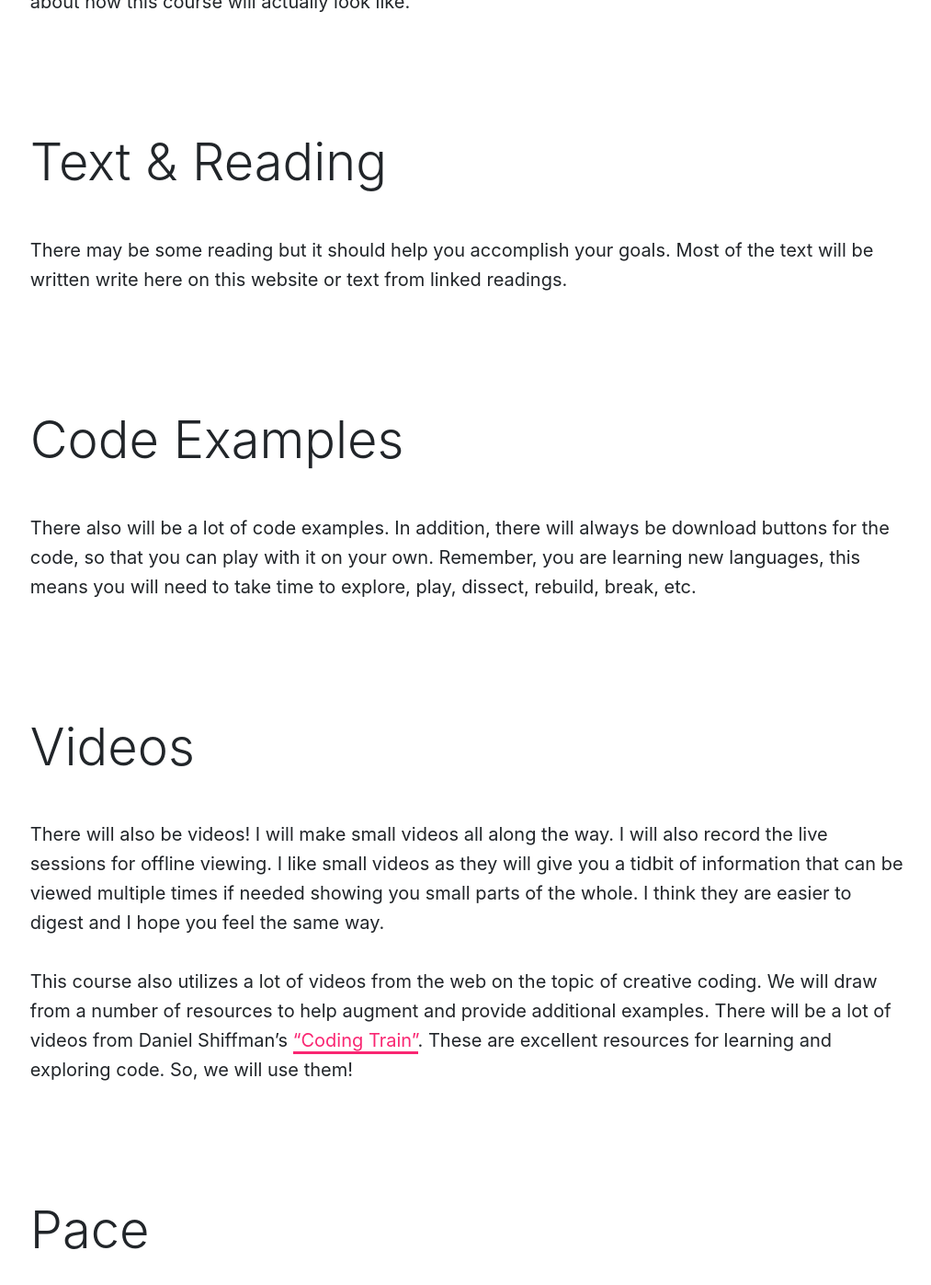
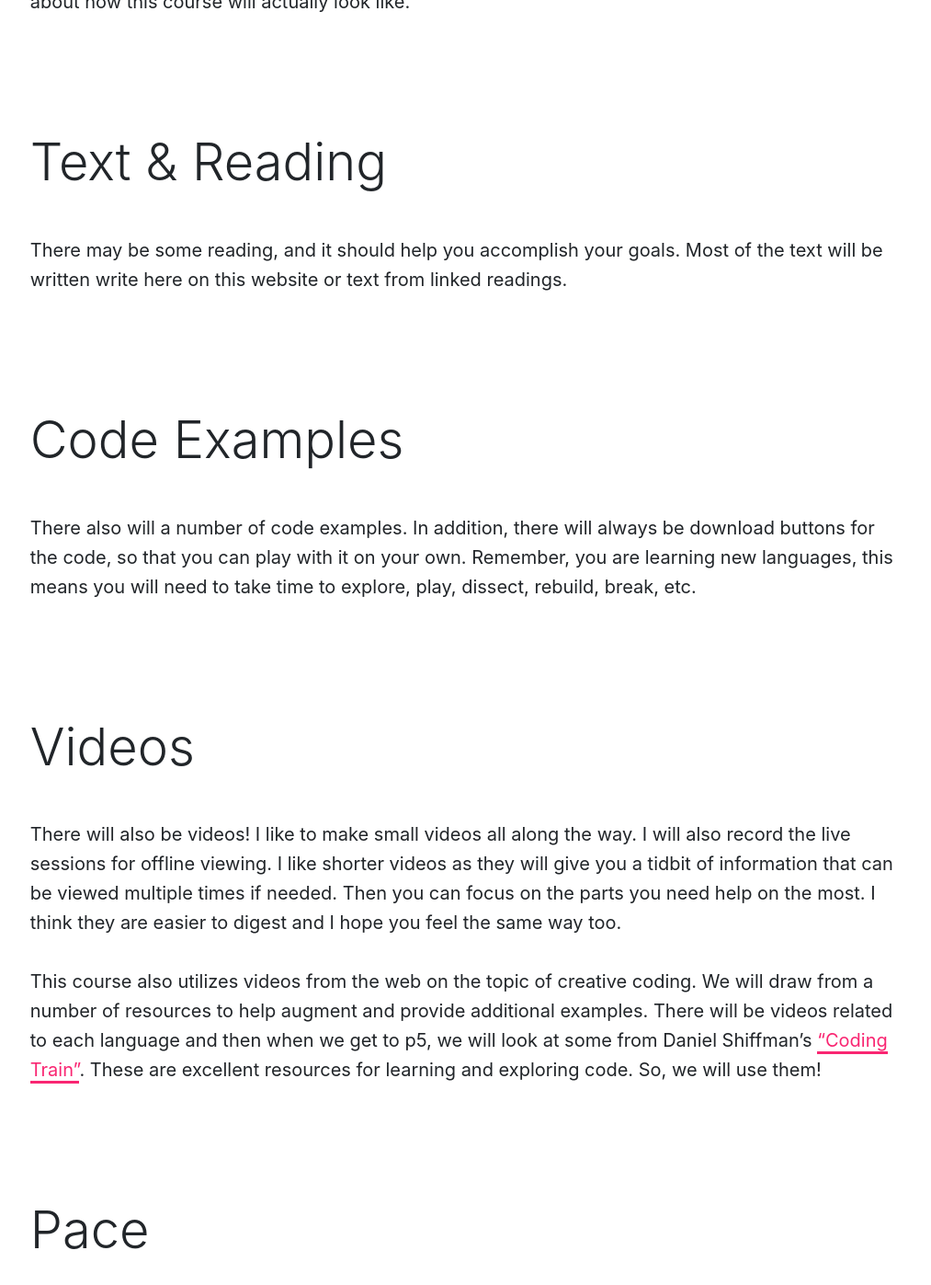
Before and after one commit to Montana-Media-Arts/creative-coding-1-Fall2019, a Jekyll site: the page built from modules/week-1/_posts/2017-01-05-class-overview.md, in a window 1280 px wide and 1400 px high, scrolled down 977 px. Shown: the top 1397 px of the window at 92% size, without its empty margins (131-1144 px from the left). Built offline with Jekyll 4.4.1, drawn with Linux system fonts in a browser that asks for light colours; nearby versions of some CDN libraries; some of the changed text lies outside the part shown.

Commit message:
update syllabus and course overview

```diff
--- a/modules/week-1/_posts/2017-01-05-class-overview.md
+++ b/modules/week-1/_posts/2017-01-05-class-overview.md
@@ -11,21 +11,21 @@ Now that you have gone through the syllabus, along with its technical details an
 
 ## Text & Reading
 
-There may be some reading but it should help you accomplish your goals. Most of the text will be written write here on this website or text from linked readings.
+There may be some reading, and it should help you accomplish your goals. Most of the text will be written write here on this website or text from linked readings.
 
 ## Code Examples
 
-There also will be a lot of code examples. In addition, there will always be download buttons for the code, so that you can play with it on your own. Remember, you are learning new languages, this means you will need to take time to explore, play, dissect, rebuild, break, etc.
+There also will a number of code examples. In addition, there will always be download buttons for the code, so that you can play with it on your own. Remember, you are learning new languages, this means you will need to take time to explore, play, dissect, rebuild, break, etc.
 
 ## Videos
 
-There will also be videos! I will make small videos all along the way.  I will also record the live sessions for offline viewing.  I like small videos as they will give you a tidbit of information that can be viewed multiple times if needed showing you small parts of the whole.  I think they are easier to digest and I hope you feel the same way.
+There will also be videos! I like to make small videos all along the way.  I will also record the live sessions for offline viewing.  I like shorter videos as they will give you a tidbit of information that can be viewed multiple times if needed.  Then you can focus on the parts you need help on the most.  I think they are easier to digest and I hope you feel the same way too.
 
-This course also utilizes a lot of videos from the web on the topic of creative coding. We will draw from a number of resources to help augment and provide additional examples. There will be a lot of videos from Daniel Shiffman's ["Coding Train"](http://thecodingtrain.com). These are excellent resources for learning and exploring code. So, we will use them!
+This course also utilizes videos from the web on the topic of creative coding. We will draw from a number of resources to help augment and provide additional examples. There will be videos related to each language and then when we get to p5, we will look at some from Daniel Shiffman's ["Coding Train"](http://thecodingtrain.com). These are excellent resources for learning and exploring code. So, we will use them!
 
 ## Pace
 
-As mentioned a few times already, this course will take a lot of your time. We will ramp into the course slowly over the next few weeks.
+As mentioned a few times already, this course should be fun first and foremost and hopefully even if you have to put time into it, it should be something that you enjoy.
 
 This week is a chance for you to familiarize yourself with a few new tools on your computer, absorb the syllabus, and schedule out time in your week for class work.
 
@@ -33,14 +33,14 @@ Next week, we will dive into writing some simple programs using Code.org and exp
 
 ## Dates & Weekly Flow
 
-Currently, I am planning on having weekly "modules" run from Monday to Monday night.
+Currently, I am planning on having weekly "modules" run from Monday to Sunday.
 
-Homework will be due on Monday at 11:59 pm giving you the weekend to work on the projects.
+Homework will be due on Mondays at 11:59 pm giving you the weekend to work on the projects.
 
 
 ## Homework
 
-You should consider anything within the course lecture content under a *{ TODO: }* section to be part of your "homework".
+In the course website, there will be a `Homework` section and it should mirror that submission located on Moodle.
 
 You will receive additional directives and notes about homework assignments on the Moodle Shell every week.
 
```
Also changed, not shown: modules/week-1/_posts/2017-01-04-syllabus.md (+0 -7 lines).
